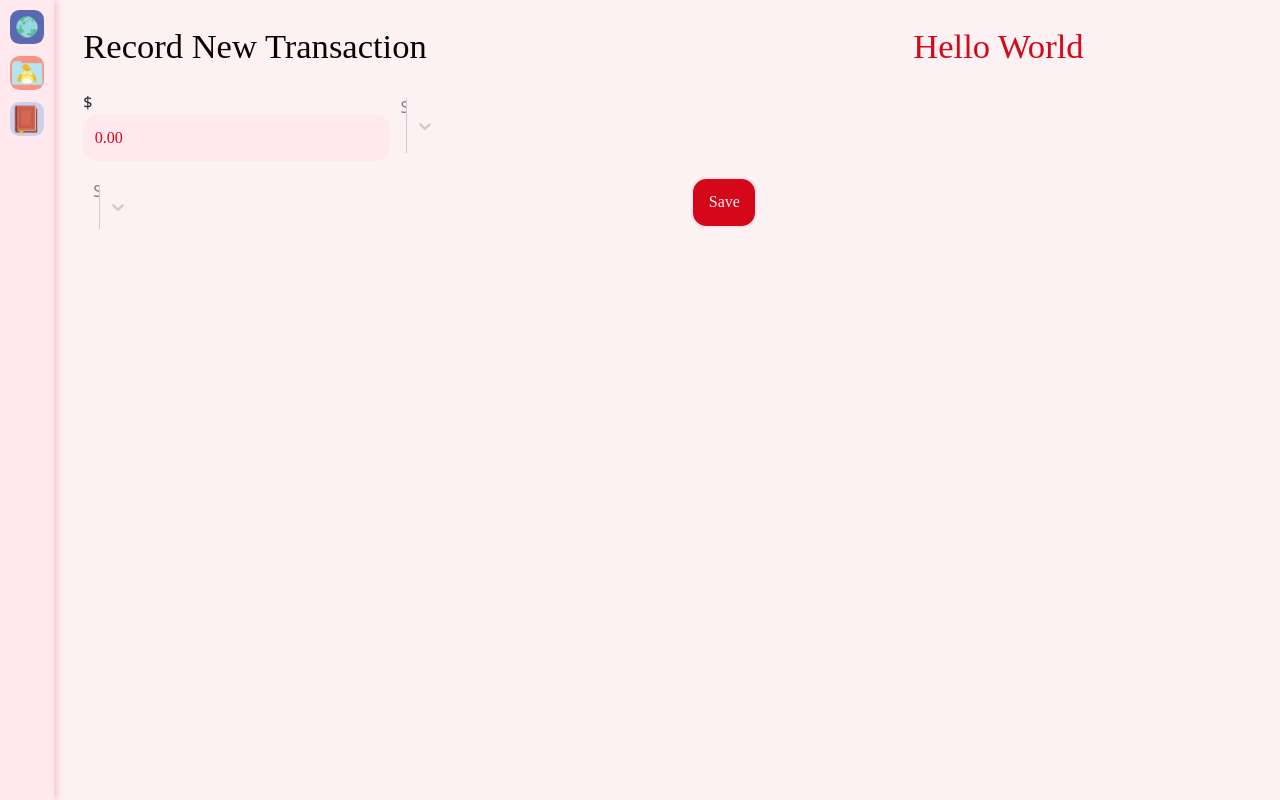
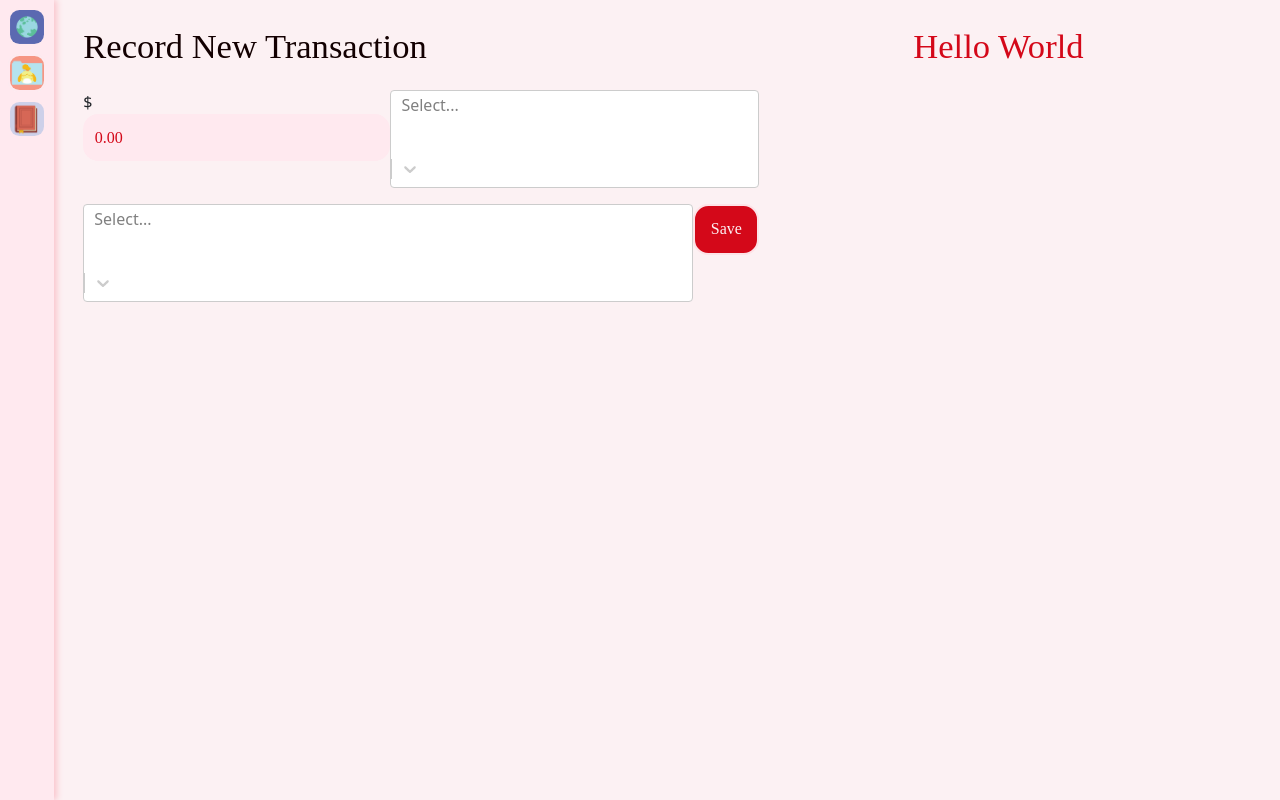
Before and after one commit to jmhar3/DreamJournal_app, a React (Create React App) app: page /financepage in a window 1280 px wide. Built offline with nearby package versions, Linux system fonts and the light colour scheme; sample sign-in values are in the browser's storage; a web font is replaced by a local one.

Commit message:
create goal context + fetch sign up user

```diff
--- /dev/null
+++ b/src/components/GoalContext.js
@@ -0,0 +1,37 @@
+import { createContext, useReducer } from "react";
+
+export const GoalContext = createContext(null)
+
+export const GoalContextProvider = props => {
+    const [goalState, dispatch] = useReducer(GoalReducer, []);
+
+    return (
+        <GoalContext.Provider value={[goalState, dispatch]}>
+            {props.children}
+        </GoalContext.Provider>
+    )
+}
+
+const GoalReducer = (state, action) => {
+    switch (action.type) {
+        case "addGoal":
+            if (state.length < 6) {
+                return [...state, action.data]
+            }
+        case "removeGoal":
+            if (state.length > 4) {
+                return state.filter(goal => action.data !== goal)
+            }
+        case "updateGoal":
+            return state.map((goal) => {
+                if (goal === action.data.oldColour) {
+                    goal = action.data.newColour
+                }
+                return goal
+            })
+        case "openPalette":
+            return [...action.data]
+        default:
+            return state;
+    }
+}
--- a/src/components/GoalForm.js
+++ b/src/components/GoalForm.js
@@ -1,12 +1,8 @@
 import { useForm } from 'react-hook-form';
+import { useContext } from 'react';
+import { GoalContext } from '../components/GoalContext';
 
 const GoalForm = () => {
-    const {register, handleSubmit} = useForm();
-
-    async function onSubmit(d) {
-
-    }
-
     const dateTime = new Date()
     const day = dateTime.getDate()
     const month = dateTime.getMonth() + 1
@@ -15,12 +11,24 @@ const GoalForm = () => {
     const minutes = dateTime.getMinutes() + 1
     const today = year + "-" + month + "-" + day + "T" + hours + ":" + minutes
 
+    const {register, handleSubmit} = useForm();
+
+    const [goalState, dispatch] = useContext(GoalContext);
+
+    const createGoal = data => {
+        console.log(data);
+        // dispatch({
+        //     type: "addGoal",
+        //     data: data
+        // })
+    }
+
     return (
-        <form onSubmit={handleSubmit(onSubmit)}>
-            <input type="text" name="goal" placeholder="Goal" />
-            <input type="datetime-local" name="due-date" value={today} min={today}/>
+        <form onSubmit={handleSubmit(createGoal)}>
+            <input type="text" {...register("label")} placeholder="Goal" />
+            <input type="datetime-local" {...register("due_date")}  value={today} min={today}/>
             <div>
-                <select value="priority" >
+                <select {...register("priority")}>
                     <option value="low">Low</option>
                     <option value="mid">Mid</option>
                     <option value="high">High</option>
--- a/src/components/GoalList.js
+++ b/src/components/GoalList.js
@@ -1,12 +1,12 @@
 import { Link } from "react-router-dom";
 
-const GoalList = () => {
+const GoalList = ({goals}) => {
     return (
         <ul>
             <li>
                 <input type="checkbox" />
                 <div className="goal-label">
-                    <h5>Read a book</h5>
+                    <h5>{goals} Read a book</h5>
                     <p className="label">03.12.21 13:00</p>
                 </div>
                 <div className="priority-indicator high"></div>
--- a/src/components/SignIn.js
+++ b/src/components/SignIn.js
@@ -1,6 +1,7 @@
 import { useForm } from 'react-hook-form';
+import { useNavigate } from 'react-router-dom';
 
-const SignIn = ({ setToken }) => {
+const SignIn = () => {
 
     const {register, handleSubmit} = useForm();
 
@@ -18,6 +19,7 @@ const SignIn = ({ setToken }) => {
         })
         .then(res => res.json())
         .then(res => localStorage.setItem('jwt', res.token))
+
     }
 
     return (
--- a/src/components/TransactionForm.js
+++ b/src/components/TransactionForm.js
@@ -45,23 +45,23 @@ const TransactionForm = () => {
     //     setSelectedCategory(e.value);
     // };
 
-    const customStyles = {
-        option: (provided, state) => ({
-          ...provided,
-          borderBottom: '1px dotted pink',
-          color: state.isSelected ? 'red' : 'blue',
-          padding: 20,
-        }),
-        control: () => ({
-          width: 'auto',
-        }),
-        singleValue: (provided, state) => {
-          const opacity = state.isDisabled ? 0.5 : 1;
-          const transition = 'opacity 300ms';
+    // const customStyles = {
+    //     option: (provided, state) => ({
+    //       ...provided,
+    //       borderBottom: '1px dotted pink',
+    //       color: state.isSelected ? 'red' : 'blue',
+    //       padding: 20,
+    //     }),
+    //     control: () => ({
+    //       width: 'auto',
+    //     }),
+    //     singleValue: (provided, state) => {
+    //       const opacity = state.isDisabled ? 0.5 : 1;
+    //       const transition = 'opacity 300ms';
 
-          return { ...provided, opacity, transition };
-        }
-      }
+    //       return { ...provided, opacity, transition };
+    //     }
+    //   }
 
     return (
         <form onSubmit={handleSubmit(onSubmit)}>
@@ -69,17 +69,13 @@ const TransactionForm = () => {
                 <label>$ <input type="number" name="amount" placeholder="0.00" /></label>
                 <Select
                     options={directionOptions}
-                    styles={customStyles}
-                    // onChange={handleDirectionSelect}
-                    // value={directionOptions.filter(function (option) {
-                    //     return option.value === selectedDirection;
-                    // })}
+                    // styles={customStyles}
                 />
             </div>
             <div>
                 <Select
                     options={categoryOptions}
-                    styles={customStyles}
+                    // styles={customStyles}
                     // onChange={handleCategorySelect}
                     // value={categoryOptions.filter(function (option) {
                     //     return option.value === selectedCategory;
--- a/src/index.js
+++ b/src/index.js
@@ -3,10 +3,13 @@ import ReactDOM from 'react-dom';
 import './index.css';
 import App from './App';
 import reportWebVitals from './reportWebVitals';
+import { GoalContextProvider } from './components/GoalContext';
 
 ReactDOM.render(
   <React.StrictMode>
-    <App />
+    <GoalContextProvider>
+      <App />
+    </GoalContextProvider>
   </React.StrictMode>,
   document.getElementById('root')
 );
--- a/src/pages/GoalPage.js
+++ b/src/pages/GoalPage.js
@@ -1,5 +1,7 @@
 import GoalForm from '../components/GoalForm';
 import GoalList from '../components/GoalList';
+import { useContext } from 'react';
+import { GoalContext } from '../components/GoalContext';
 
 const GoalPage = () => {
     fetch("http://localhost:3000/goals", {
@@ -13,6 +15,8 @@ const GoalPage = () => {
     .then(res => res.json())
     .then(res => console.log(res))
 
+    const [goalState, dispatch] = useContext(GoalContext)
+
     return (
         <div id="goal-db" >
             <section className="dashboard-left">
@@ -22,7 +26,7 @@ const GoalPage = () => {
             <section className="dashboard-right ">
                 <div className="dashboard-goals">
                     <h2>Upcoming Goals</h2>
-                    <GoalList />
+                    <GoalList goals="hello world" />
                 </div>
             </section>
         </div>
```
